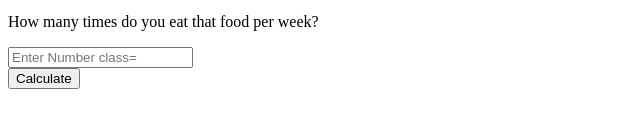
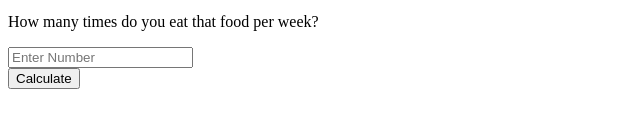
Before and after one commit to MichaelOppong/In-The-Year-2050, a plain HTML site: page index.html in a window 1280 px wide. Shown: the part 209-336 px from the top of the page, 0-640 px from the left. Drawn offline with Linux system fonts and the light colour scheme.

Commit message:
Update index.html

```diff
--- a/index.html
+++ b/index.html
@@ -15,7 +15,7 @@
             <input placeholder="tacos, pizza, or burger" class="foodName">
 
             <p>How many times do you eat that food per week?</p>
-            <input placeholder="Enter Number class="amountEaten">
+            <input placeholder="Enter Number" class="amountEaten">
 
             <div>
                 <button class="submit" type="button">Calculate</button>
```
